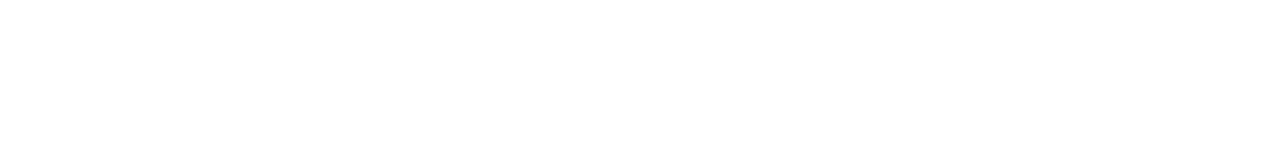
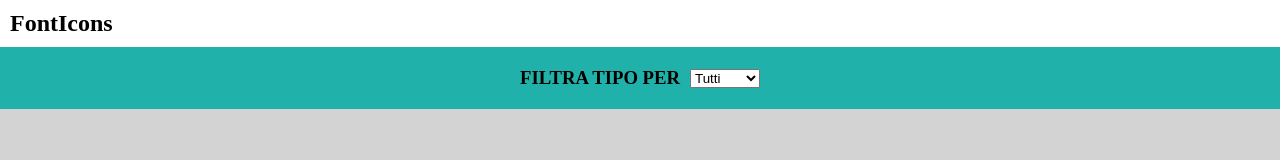
Before and after one commit to GiulianoPrimavera/js-es6-icons, a plain HTML site: page index.html in a window 1280 px wide. Drawn offline with Linux system fonts and the light colour scheme.

Commit message:
adds main html structure

```diff
--- a/css/style.css
+++ b/css/style.css
@@ -3,3 +3,20 @@
     margin: 0;
     box-sizing: border-box;
 }
+
+.logo{
+    padding: 10px;
+}
+.filter{
+    background-color: lightseagreen;
+    display: flex;
+    justify-content: center;
+    align-items: center;
+    padding: 20px;
+    gap: 10px;
+}
+
+#main_container{
+    background-color: lightgray;
+    height: 100vh;
+}
--- a/index.html
+++ b/index.html
@@ -9,6 +9,29 @@
     <link rel="stylesheet" href="css/style.css">
 </head>
 <body>
+    <header>
+        <section class="logo">
+            <h1>FontIcons</h1>
+        </section>
+
+        <section class="filter">
+            <label for="types"><h3>FILTRA TIPO PER</h3></label>
+
+            <select name="" id="">
+                <option value="0">Tutti</option>
+                <option value="1">Animali</option>
+                <option value="2">Vegetali</option>
+                <option value="3">Utenti</option>
+            </select>
+
+
+        </section>
+    </header>
+    <main>
+        <div id="main_container">
+
+        </div>
+    </main>
 
 
     <script src="js/script.js"></script>
```
